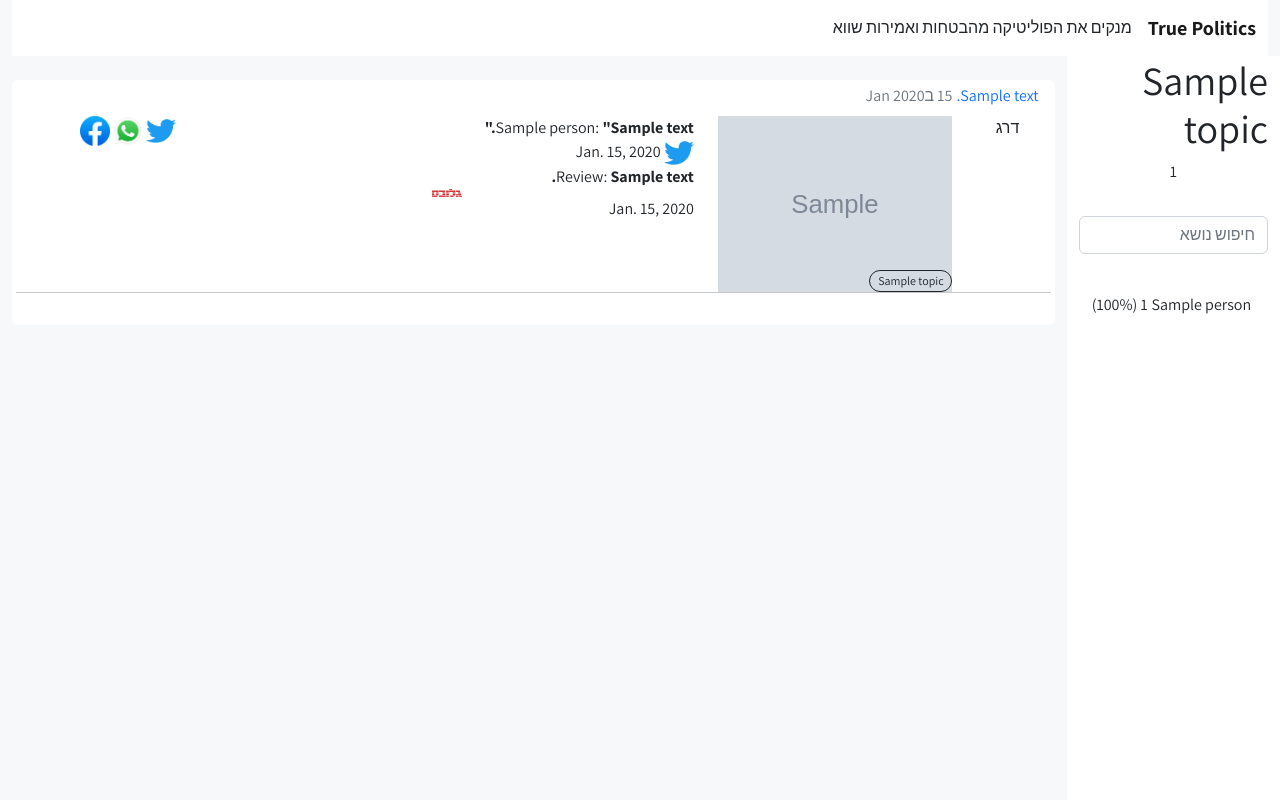
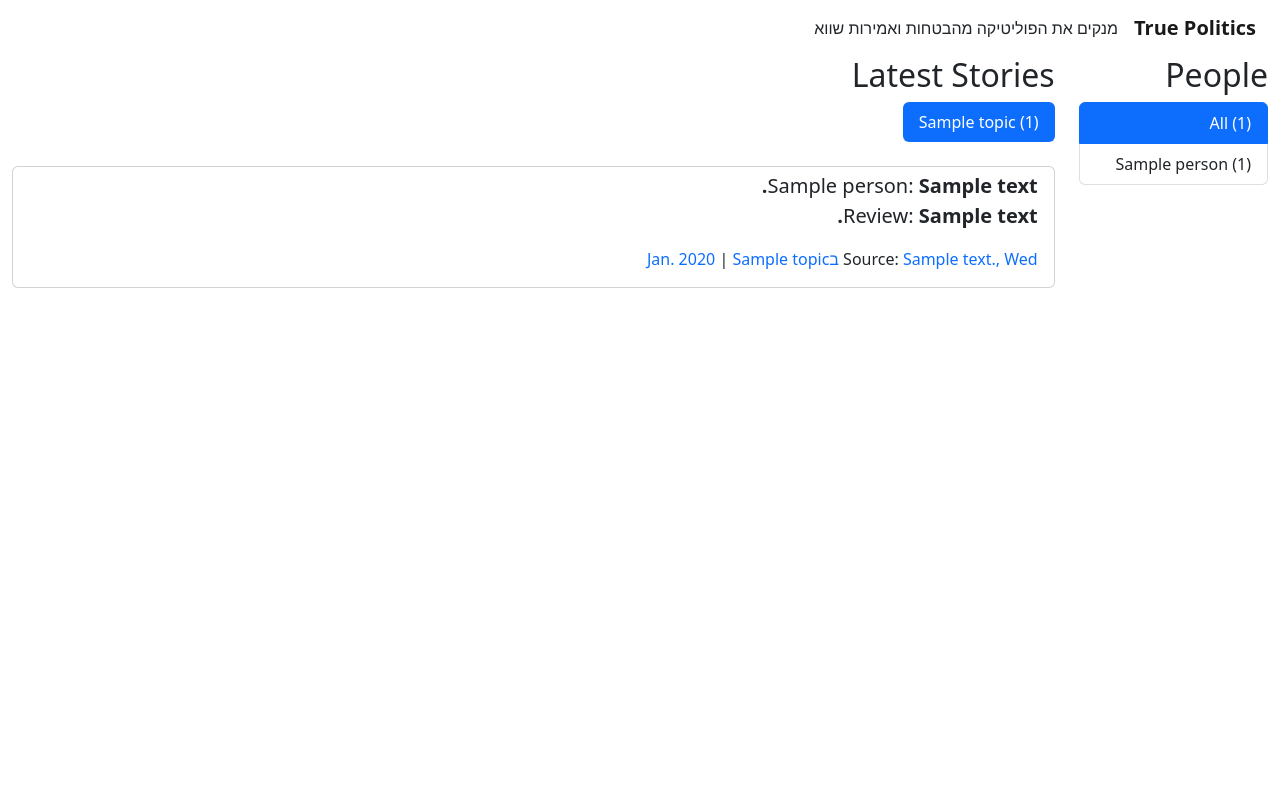
Before and after one commit to nonZero/TruePolitics, a Django app: page /t/1/ in a window 1280 px wide. Run offline with Django 4.2, Linux system fonts and the light colour scheme; tables that the repository leaves empty hold one stand-in row (values such as "Sample post"); grey boxes marked "Sample" are stand-in pictures; some libraries are stand-ins or nearby versions.

Commit message:
WIP: remove graphic design, major simplification

```diff
--- a/statements/static/main.css
+++ b/statements/static/main.css
@@ -1,175 +1,187 @@
+/*@import url('https://fonts.googleapis.com/css2?family=Assistant:wght@400;700&display=swap');*/
+/*@import url("https://cdn.jsdelivr.net/npm/bootstrap-icons@1.10.3/font/bootstrap-icons.css");*/
 
-@import url('https://fonts.googleapis.com/css2?family=Assistant:wght@400;700&display=swap');
-@import url("https://cdn.jsdelivr.net/npm/bootstrap-icons@1.10.3/font/bootstrap-icons.css");
-*{
-    font-family: 'Assistant', sans-serif;
-}
-:root{
-  --link: #0066FF;
-}
-body{
-    background: #F7F8F9;
-}
-.sidebar {
-    display: flex;
-    flex-direction: column;
-    align-items: center;
-    background: white;
-    min-height: 93vh;
-}
+/** {*/
+/*    font-family: 'Assistant', sans-serif;*/
+/*}*/
 
-.main-content {
-       background: #F7F8F9;
-}
-@media screen and (max-width: 768px) {
-    .sidebar {
-        min-height: 0;
-    }
-}
-.sidebar-topics, .sidebar-buttons {
-    margin-block: 1rem;
-    display: flex;
-    gap: 2rem;
-    flex-direction: column;
+/*:root {*/
+/*    --link: #0066FF;*/
+/*}*/
 
-}
+/*body {*/
+/*    background: #F7F8F9;*/
+/*}*/
+
+/*.sidebar {*/
+/*    display: flex;*/
+/*    flex-direction: column;*/
+/*    align-items: center;*/
+/*    background: white;*/
+/*    min-height: 93vh;*/
+/*}*/
+
+/*.main-content {*/
+/*    background: #F7F8F9;*/
+/*}*/
+
+/*@media screen and (max-width: 768px) {*/
+/*    .sidebar {*/
+/*        min-height: 0;*/
+/*    }*/
+/*}*/
+
+/*.sidebar-topics, .sidebar-buttons {*/
+/*    margin-block: 1rem;*/
+/*    display: flex;*/
+/*    gap: 2rem;*/
+/*    flex-direction: column;*/
+
+/*}*/
+
+/*.topic-nav .nav-link {*/
+/*      border: 1px solid #ccc;*/
+/*}*/
+
+/*.sidebar-topics h2 {*/
+/*    display: flex;*/
+/*    align-items: center;*/
+
+/*}*/
+
+/*.sidebar-buttons .button {*/
+/*    background: transparent;*/
+/*    border-radius: 5px;*/
+/*    border: 1px solid black;*/
+/*    padding: .3rem;*/
+/*    color: black;*/
+/*    text-decoration: none;*/
+/*}*/
+
+/*.btn-active {*/
+/*    border: 1px solid black;*/
+/*    font-weight: bold;*/
+/*}*/
+
+/*.sidebar-topics h2 input {*/
+/*    !*width: 50%;*!*/
+/*    border-radius: 5px;*/
+/*    border: 1px solid black;*/
+/*    margin: auto;*/
+/*}*/
+
+/*.sidebar-topics .sidebar-buttons {*/
+/*    display: flex;*/
+/*    gap: 1rem;*/
+/*    flex-wrap: wrap;*/
+/*}*/
+
+/*.sidebar-affiliation-img img {*/
+/*    max-height: 50px;*/
+/*}*/
+
+/*.sidebar-img {*/
+/*    width: 150px;*/
+/*    height: 150px;*/
+/*    overflow: hidden;*/
+/*    border-radius: 50%;*/
+/*}*/
+
+/*.sidebar-img img {*/
+/*    height: 130%*/
+/*}*/
+
+/*.card-title a {*/
+/*    text-decoration: none;*/
+/*    color: black;*/
+/*}*/
 
 
-.sidebar-topics h2 {
-    display: flex;
-    align-items: center;
+/*.statement-person-img {*/
+/*    width: 100px;*/
+/*    height: 100px;*/
+/*    !*overflow: hidden;*!*/
+/*    border-radius: 50%;*/
+/*    background-repeat: no-repeat;*/
+/*    background-position: 100% 0%;*/
 
-}
+/*}*/
 
-.sidebar-buttons .button {
-    background: transparent;
-    border-radius: 5px;
-    border: 1px solid black;
-    padding: .3rem;
-    color: black;
-    text-decoration: none;
-}
+/*.home-page {*/
+/*    height: 90vh;*/
+/*}*/
 
-.btn-active {
-    border: 1px solid black;
-    font-weight: bold;
-}
+/*.topics-flex {*/
+/*    column-gap: 10px;*/
+/*}*/
 
-.sidebar-topics h2 input {
-    /*width: 50%;*/
-    border-radius: 5px;
-    border: 1px solid black;
-    margin: auto;
-}
+/*.topics-flex a {*/
+/*    width: 24%;*/
+/*}*/
 
-.sidebar-topics .sidebar-buttons {
-    display: flex;
-    gap: 1rem;
-    flex-wrap: wrap;
-}
+/*.btn-custom {*/
+/*    border: 1px solid lightgrey;*/
+/*}*/
 
-.sidebar-affiliation-img img {
-    max-height: 50px;
-}
+/*.btn-sidebar {*/
+/*    background: white;*/
+/*}*/
 
-.sidebar-img {
-    width: 150px;
-    height: 150px;
-    overflow: hidden;
-    border-radius: 50%;
-}
+/*.reviewed-by {*/
+/*    color: var(--link);*/
+/*}*/
 
-.sidebar-img img {
-    height: 130%
-}
+/*.card-logo {*/
+/*    width: 30px*/
+/*}*/
 
-.card-title a {
-    text-decoration: none;
-    color: black;
-}
+/*.statement-img {*/
+/*    !*object-fit: cover;*!*/
+/*    !*max-width: 200px;*!*/
+/*    !*height: 100%;*!*/
+/*    !*max-height: 8em;*!*/
+/*    max-width: 100%;*/
+/*    !*max-height: 10em;*!*/
+/*}*/
 
 
-.statement-person-img{
-    width: 100px;
-    height: 100px;
-    /*overflow: hidden;*/
-    border-radius: 50%;
-    background-repeat: no-repeat;
-    background-position: 100% 0%;
+/*.navbar {*/
+/*    background: white;*/
+/*}*/
 
-}
+/*.statements {*/
+/*    height: 93vh;*/
+/*    overflow-y: scroll;*/
 
-.home-page{
-    height: 90vh;
-}
+/*}*/
 
-.topics-flex{
-    column-gap: 10px;
-}
+/*.btn-progress {*/
+/*    position: relative;*/
+/*    z-index: 2;*/
+/*    overflow: hidden;*/
+/*}*/
 
-.topics-flex a{
-    width: 24%;
-}
+/*.btn-progress::before {*/
+/*    position: absolute;*/
+/*    content: "";*/
+/*    display: block;*/
+/*    width: var(--progress, 0);*/
+/*    height: 100%;*/
+/*    top: 0;*/
+/*    left: 0;*/
+/*    background: lightgrey;*/
+/*    z-index: -1;*/
+/*    border-radius: 5px;*/
+/*}*/
 
-.btn-custom{
-    border: 1px solid lightgrey;
-}
+/*.h-93vh {*/
+/*    min-height: 93vh;*/
+/*}*/
 
-.btn-sidebar{
-    background: white;
-}
+/*@media screen and (max-width: 768px) {*/
+/*    .statements {*/
+/*        height: auto;*/
+/*        overflow-y: auto;*/
 
-.reviewed-by{
-    color: var(--link);
-}
-
-.card-logo{
-    width: 30px
-}
-
-.statement-img{
-    /*object-fit: cover;*/
-    /*max-width: 200px;*/
-    /*height: 100%;*/
-    /*max-height: 8em;*/
-    max-width: 100%;
-    /*max-height: 10em;*/
-}
-
-
-.navbar{
-    background: white;
-}
-.statements{
-    height: 93vh;
-    overflow-y: scroll;
-
-}
-.btn-progress {
-    position: relative;
-    z-index: 2;
-    overflow: hidden;
-}
-.btn-progress::before {
-    position: absolute;
-    content: "";
-    display: block;
-    width: var(--progress, 0);
-    height: 100%;
-    top: 0;
-    left: 0;
-    background: lightgrey;
-    z-index: -1;
-    border-radius: 5px;
-}
-
-.h-93vh{
-    min-height: 93vh;
-}
-@media screen and (max-width: 768px) {
-   .statements{
-    height: auto;
-    overflow-y: auto;
-
-}
-}
+/*    }*/
+/*}*/
--- a/statements/templates/statements/_statement.html
+++ b/statements/templates/statements/_statement.html
@@ -1,42 +1,8 @@
 {% load static %}
 {% load i18n web %}
-<div class="card mb-2 border-0 statement">
+<div class="card mb-2 statement">
     <div class="card-body pt-1">
-        {% if home_page != 1 %}
-            <div class="d-flex gap-1 text-secondary mb-2 p-0">
-                <a class="text-decoration-none d-inline"
-                   href="#">
-                    {{ o.reviewed_by }}
-                </a>
-                <span>
-                       {{ o.created_at|date:"d בM Y" }}
-                    </span>
-            </div>
-        {% endif %}
-        <div class="row">
-
-            <div class="col d-flex flex-column justify-content-between">
-                <div class="row">
-                    <div class="col-1 text-center">
-                        דרג
-                    </div>
-                    <div class="col-sm-2 col-lg-3 position-relative">
-                        <div class="position-absolute"
-                             style="bottom:0">
-                            {% for t in o.topics.all %}
-                                <a class="badge rounded-pill text-decoration-none text-dark border-dark border fw-normal"
-                                   href="{% url 's:topic' t.pk %}">
-                                    {{ t }}
-                                </a>
-                            {% endfor %}
-                        </div>
-
-                        <img class="img-responsive statement-img"
-                             src="{{ o.img_url }}">
-                    </div>
-
-                    <div class="col-sm">
-                        <div>
+        <p class="lead">
             {% if with_author %}
                 <a class="text-decoration-none text-dark"
                    href="{{ o.person.get_absolute_url }}">{{ o.person }}</a>:
@@ -44,68 +10,33 @@
             <a class="fw-bold text-decoration-none text-dark"
                class="mb-2"
                href="{% url 's:detail' o.pk %}">
-                                "{{ o.content|linebreaksbr }}"
+                {{ o.content|linebreaksbr }}
             </a>
-                            <div>
-                                <a href="https://twitter.com/intent/tweet?text={{ o.content }}"
-                                   target="_blank"
-                                   class="text-decoration-none">
-                                    <img class="card-logo"
-                                         src="{% static 'images/twitter-logo.webp' %}"
-                                         alt="">
+            <br>
+            <span>{% trans "Review" %}:</span>
+            <span class="fw-bold">
+                {{ o.review|linebreaksbr }}
+            </span>
+        </p>
+
+        <div class="">
+            {% translate "Source" %}:
+            <a class="text-decoration-none"
+               href="{{ o.review_url }}">
+                {{ o.reviewed_by }},
+                <span>
+                       {{ o.review_date|date:"D בN Y" }}
+                </span>
             </a>
-                                {{ o.date }}
-                            </div>
+            |
+            {% for t in o.topics.all %}
+                <a class="text-decoration-none"
+                   href="{% url 's:topic' t.pk %}">
+                    {{ t }}
+                </a>
+            {% endfor %}
         </div>
 
-                        <div>
-                            <span>{% trans "Review" %}:</span>
-                            <strong>
-                                {{ o.review }}
-                            </strong>
-                            <div>
-                                <a href="#"
-                                   class="d-flex justify-content-center align-items-center">
-                                    <img class="card-logo"
-                                         src="{% static 'images/globes-logo.png' %}"
-                                         alt="">
-                                </a>
-                                <span>
-                                 {{ o.review_date }}
-                            </span>
-                            </div>
-                        </div>
-                    </div>
-
-                    <div class="col-sm-2">
-                        <a href="https://twitter.com/intent/tweet?text={{ o.content }}"
-                           target="_blank"
-                           class="text-decoration-none">
-                            <img class="card-logo"
-                                 src="{% static 'images/twitter-logo.webp' %}"
-                                 alt="">
-                        </a>
-                        <a href="https://wa.me/?text={{ o.content }}"
-                           target="_blank"
-                           class="text-decoration-none">
-                            <img class="card-logo"
-                                 src="{% static 'images/whatsapp-logo.png' %}"
-                                 alt="">
-                        </a>
-
-                        <a href="https://www.facebook.com/sharer/sharer.php?u={{ request.build_absolute_uri }}"
-                           target="_blank"
-                           class="text-decoration-none">
-                            <img class="card-logo"
-                                 src="{% static 'images/facebook-logo.png' %}"
-                                 alt="">
-                        </a>
-
-                    </div>
-                </div>
-            </div>
-
-            <hr>
 
         {% if show_resources %}
             <hr>
@@ -117,7 +48,6 @@
                 <br>
             {% endfor %}
         {% endif %}
-        </div>
 
 
     </div>
--- a/statements/templates/statements/statement_list.html
+++ b/statements/templates/statements/statement_list.html
@@ -1,54 +1,42 @@
 {% extends "base.html" %}
 {% load web i18n %}
 {% block content %}
-    <div class="row h-93vh">
+    <div class="row">
+        <div class="col-lg-2">
+            <h2>
+                {% trans "People" %}
+            </h2>
+            <div class="list-group">
+                <a class="list-group-item list-group-item-action {% if view.person is None %}active{% endif %}"
+                   href="{% url "s:list" %}">
+                    {% trans "All" %} ({{ object_list.count }})
+                </a>
+                {% for p in view.people %}
+                    <a class="list-group-item list-group-item-action {% if p == view.person %}active{% endif %}"
+                       href="{{ p.get_absolute_url }}">
+                        {{ p }} ({{ p.items }})
+                    </a>
+                {% endfor %}
+            </div>
+        </div>
+        <div class="col-lg">
+            <h2>
+                {% trans "Latest Stories" %}
+            </h2>
+            <div>
+                <ul class="nav nav-pills topic-nav">
+                    {% for t in view.topics %}
+                        <li class="nav-item me-1">
+                            <a class="nav-link {% if t == view.topic %}active{% endif %}"
+                               href="{{ t.get_absolute_url }}">{{ t }} ({{ t.items }})</a>
+                        </li>
+                    {% endfor %}
+                </ul>
 
-
-        <div class="col container pt-5 main-content">
-            <div class="row justify-content-center align-items-center">
-                <div class="col-lg-8">
-                    <div class="row">
-                        <div class="col">
-
-                        </div>
-                        <div class="col-lg-6 mb-5">
-                            <input class="form-control" type="text" name="search" placeholder="חיפוש">
-                        </div>
-                        <div class="col">
-
-                        </div>
-
-                        <div class="col-lg-12 mb-5">
-                            <h5>סינון לפי נושא</h5>
-                            <div class="row">
-                                {% for t in view.topics %}
-                                    <div class="col-lg-3 col-sm-6 mb-3">
-                                        <a class="btn btn-outline-secondary text-dark btn-lg btn-block btn-custom fs-6 w-100"
-                                           href="{% url "s:topic" t.pk %}">{{ t }}</a>
-                                    </div>
-                                {% endfor %}
-                            </div>
-                        </div>
-                        <div class="col-lg-12">
-                            <h5>סינון לפי פוליטיקאי</h5>
-                            <div class="row">
-                                {% for p in view.people %}
-                                    <div class="col-lg-3 col-sm-6 mb-4 d-flex flex-column justify-content-center align-items-center text-dark text-decoration-none">
-                                        <a class="text-decoration-none text-dark d-flex flex-column justify-content-center align-items-center"
-                                           href="{% url "s:person"  p.pk %}">
-                                            <div class="float-start mx-2 rounded-circle statement-person-img"
-                                                 style="background-image: url({{ p.img_url }})">
-                                            </div>
-                                            {{ p }}
-                                        </a>
-                                    </div>
-                                {% endfor %}
-                            </div>
-                        </div>
-                    </div>
-                </div>
             </div>
+            {% include "statements/_statements.html" with statements=object_list with_author=1 %}
         </div>
 
     </div>
+
 {% endblock %}
--- a/statements/views.py
+++ b/statements/views.py
@@ -14,14 +14,14 @@ class StatementListView(ListView):
         return models.Statement.objects.reviewed()
 
     def people(self):
-        return models.Person.objects.filter(statements__isnull=False).annotate(
+        return models.Person.objects.annotate(
             items=Count("statements__id", filter=Q(statements__review__isnull=False)),
-        )[:8]
+        ).filter(items__gte=1)
 
     def topics(self):
         return models.Topic.objects.annotate(
             items=Count("statements__id", filter=Q(statements__review__isnull=False)),
-        )[:8]
+        ).filter(items__gte=1)
 
     def get_statements(self):
         return models.Statement.objects.reviewed()[:5]
@@ -34,32 +34,28 @@ class StatementDetailView(DetailView):
         return models.Statement.objects.reviewed()
 
 
-class PersonDetailView(DetailView):
-    model = models.Person
+class PersonDetailView(StatementListView):
+    def get(self, request, *args, **kwargs):
+        self.person = get_object_or_404(models.Person, pk=self.kwargs["pk"])
+        return super().get(request, *args, **kwargs)
+
+    def get_queryset(self):
+        return super().get_queryset().filter(person=self.person)
 
     def title(self):
-        return self.object.name
+        return self.person.name
 
-    def get_topics(self):
-        n = self.object.statements.reviewed().count()
-        return (
-            models.Topic.objects.filter(
-                statements__review__isnull=False, statements__person=self.object
-            )
-            .annotate(
-                items=Count("statements__id"),
-            )
-            .distinct()
-            .annotate(
-                percent=(F("items") * 100 / (n)),
-            )
-        )
 
-    def get_statements(self):
-        return self.object.statements.reviewed()
+class TopicDetailView(StatementListView):
+    def get(self, request, *args, **kwargs):
+        self.topic = get_object_or_404(models.Topic, pk=self.kwargs["pk"])
+        return super().get(request, *args, **kwargs)
 
-    def get_statements_count(self):
-        return self.get_statements().count()
+    def title(self):
+        return self.topic
+
+    def get_queryset(self):
+        return super().get_queryset().filter(topics=self.topic)
 
 
 class PersonTopicDetailView(PersonDetailView):
@@ -72,31 +68,6 @@ class PersonTopicDetailView(PersonDetailView):
         return super().get(request, *args, **kwargs)
 
 
-class TopicDetailView(DetailView):
-    model = models.Topic
-
-    def title(self):
-        return self.object
-
-    def get_statements(self):
-        return models.Statement.objects.reviewed().filter(topics=self.object)
-
-    def get_people(self):
-        n = self.object.statements.reviewed().count()
-        return (
-            models.Person.objects.filter(
-                statements__topics=self.object, statements__review__isnull=False
-            )
-            .annotate(
-                items=Count("statements__id"),
-            )
-            .distinct()
-            .annotate(
-                percent=(F("items") * 100 / (n)),
-            )
-        )
-
-
 class TopicPersonDetailView(TopicDetailView):
     def get_statements(self):
         return super().get_statements().filter(person=self.person)
```
Also changed, not shown: get_tweets.py (+6 -4 lines), statements/locale/he/LC_MESSAGES/django.po, 1 other file. Lines whose indentation alone changed are shown as unchanged.
